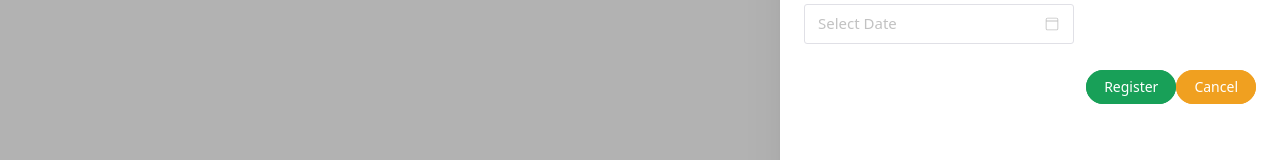
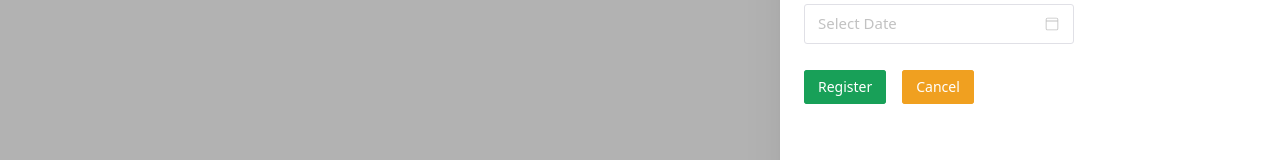
Before and after one commit to dev-rijan/nuxt3-book-tracker, a Nuxt app: page / in a window 1280 px wide. Both pictures are taken after a click on the button "Register new book". Shown: the part 447-607 px from the top of the page. Built offline with nearby package versions, Linux system fonts and the light colour scheme; no server answers.

Commit message:
refactor: book detail and register

```diff
--- a/components/BookDetail.vue
+++ b/components/BookDetail.vue
@@ -158,11 +158,13 @@ const formatDate = (timestamp: Number) => {
 <style scoped>
 .n-card {
   max-width: 300px;
+  max-height: 250px;
 }
 .close-button {
   margin-left: 22rem;
 }
 .comment-form {
   margin-top: 2rem;
+  margin-bottom: 0.5rem;
 }
 </style>
--- a/components/BookWithAction.vue
+++ b/components/BookWithAction.vue
@@ -2,7 +2,7 @@
   <div class="book-card">
     <BookCard :book="book">
       <template #actions>
-        <n-space>
+        <n-space class="actions">
           <n-button strong secondary round type="info" @click="onViewBook"
             >view</n-button
           >
@@ -58,4 +58,8 @@ const onCloseDrawer = () => {
   max-width: 300px;
   height: 300px;
 }
+
+.actions {
+  margin-top: 1rem;
+}
 </style>
--- a/components/RegisterBook.vue
+++ b/components/RegisterBook.vue
@@ -29,11 +29,13 @@
         <n-form-item label="Read at" path="readAt">
           <n-date-picker v-model:formatted-value="book.readAt" type="date" />
         </n-form-item>
-        <div style="display: flex; justify-content: flex-end">
-          <n-button round type="primary" @click="handleRegister">
-            Register
-          </n-button>
-          <n-button round type="warning" @click="$emit('close:drawer')">
+        <div style="display: flex; justify-content: flex-start">
+          <n-button type="primary" @click="handleRegister"> Register </n-button>
+          <n-button
+            class="cancle-button"
+            type="warning"
+            @click="$emit('close:drawer')"
+          >
             Cancel
           </n-button>
         </div>
@@ -72,6 +74,11 @@ const props = withDefaults(
     openDrawer: false,
   }
 )
+const book = ref<BookInput>({
+  author: '',
+  title: '',
+  readAt: undefined,
+})
 
 const formRef = ref<FormInst | null>(null)
 const isbnNumber = ref<string>('')
@@ -91,12 +98,6 @@ const rules: FormRules = {
     },
   ],
 }
-
-const book = ref<BookInput>({
-  author: '',
-  title: '',
-  readAt: undefined,
-})
 
 const handleRegister = (e: MouseEvent) => {
   e.preventDefault()
@@ -134,4 +135,8 @@ const searchBookByISBN = (e: MouseEvent) => {
 .n-card {
   max-width: 300px;
 }
+
+.cancle-button {
+  margin-left: 1rem;
+}
 </style>
--- a/pages/index.vue
+++ b/pages/index.vue
@@ -23,6 +23,7 @@
       />
     </div>
     <RegisterBook
+      v-if="openBookRegisterDrawer"
       :open-drawer="openBookRegisterDrawer"
       @register:book="onRegisterBook"
       @close:drawer="openBookRegisterDrawer = false"
```
Also changed, not shown: 1 other file (tests, documents, lock files or other folders).
